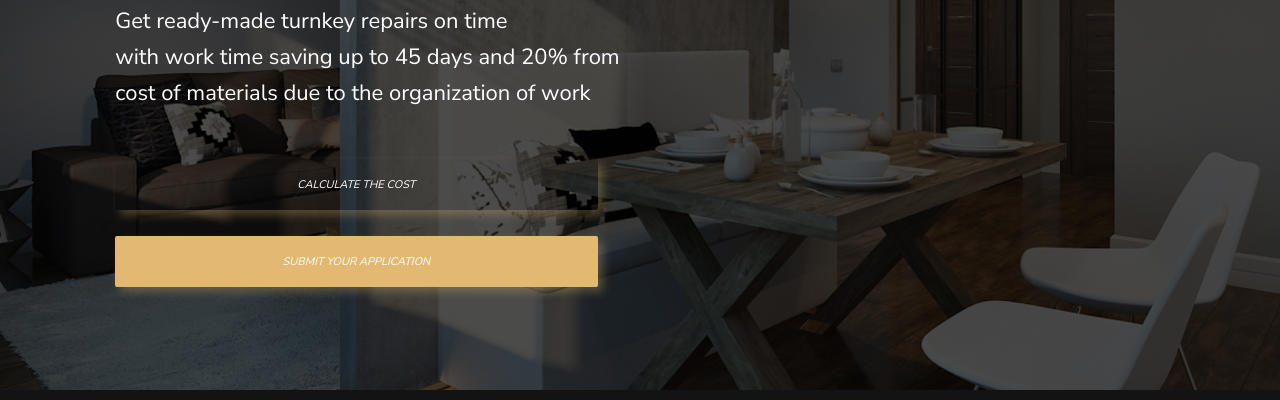
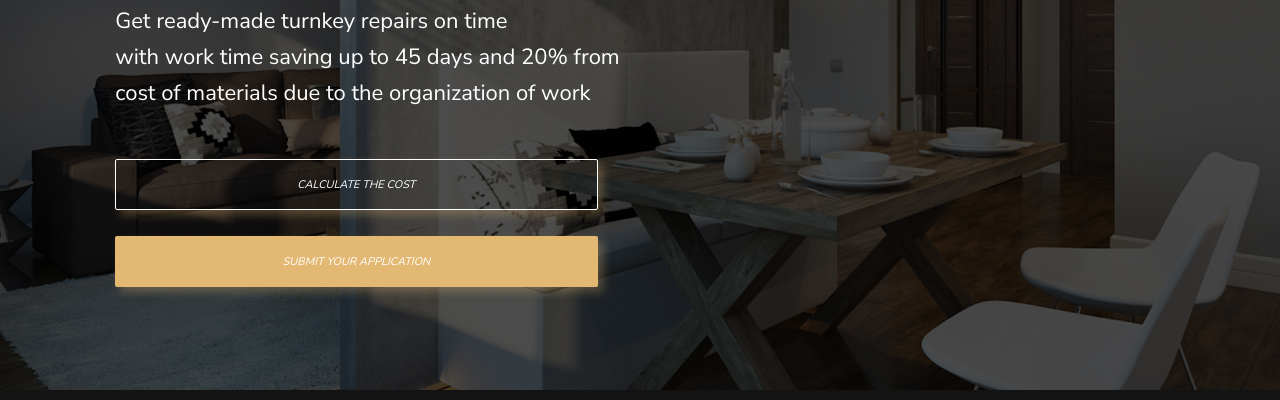
Before and after one commit to ato4ka/SF-Lab1-Landing-Nikitina, a plain HTML site: page index.html in a window 1280 px wide. In both pictures the pointer is over the button "CALCULATE THE COST". Shown: the part 400-800 px from the top of the page. Drawn offline with Linux system fonts and the light colour scheme.

Commit message:
add border button

```diff
--- a/css/style.css
+++ b/css/style.css
@@ -38,7 +38,7 @@ body * {
 
 .button:hover {
     background-color: transparent;
-    border-color: white;
+    border: 1px solid #FFFFFF;
 }
 
 .logo {
```
